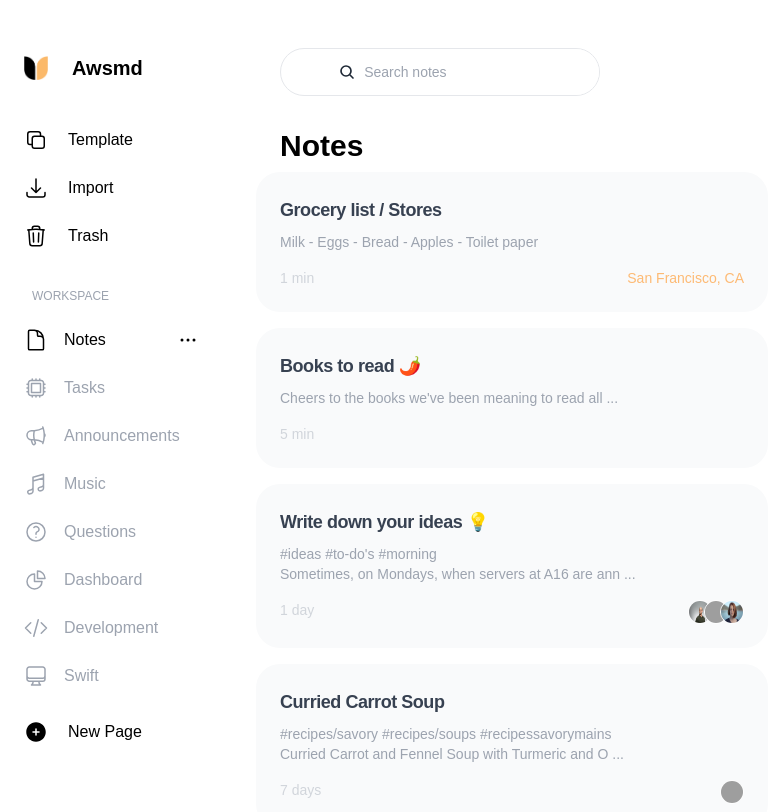
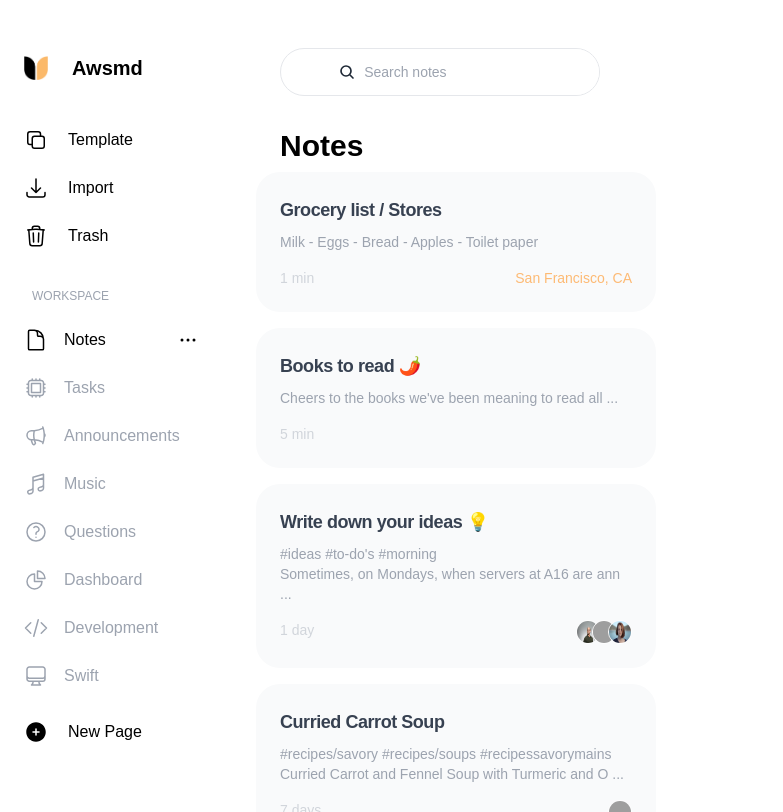
Before and after one commit to HRemonen/wudpecker, a React (Vite) app: page /notes/1 in a window 1280 px wide. Shown: the whole page, without its empty margins (0-783 px from the left). Built offline with nearby package versions, Linux system fonts and the light colour scheme; grey boxes are pictures that could not be loaded.

Commit message:
style: Update stylings a bit

```diff
--- a/src/components/notesws/Note.tsx
+++ b/src/components/notesws/Note.tsx
@@ -23,18 +23,18 @@ const Note = () => {
   if (!selectedNote) return null
 
   return (
-    <div className='w-full'>
+    <div className='w-[30%] xl:w-[60%] flex-grow'>
       <NoteNavbar note={selectedNote} />
       <div
         className={`mx-4 max-h-[80vh] overflow-y-scroll scrollbar-hide ${
-          selectedNote.illustration ? 'mt-8' : 'mt-20'
-        } md:mx-36`}
+          selectedNote.illustration ? 'md:mt-4 xl:mt-12' : 'mt-20'
+        } mx-12 xl:mx-36`}
       >
         {selectedNote.illustration && (
           <img
             src={selectedNote.illustration}
             alt='related illustration'
-            className='scale-75'
+            className='object-scale-down h-[480px] w-[640px] mx-auto'
           />
         )}
         <h1 className='text-4xl font-bold'>
--- a/src/components/notesws/NoteCard.tsx
+++ b/src/components/notesws/NoteCard.tsx
@@ -30,7 +30,7 @@ const NoteCard = ({ note }: { note: NoteFields }) => {
     <div
       role='button'
       tabIndex={0}
-      className={`block max-w-xl w-full p-6 mb-4 rounded-3xl hover:cursor-pointer ${
+      className={`block w-full p-6 mb-4 rounded-3xl hover:cursor-pointer ${
         currentNote === cleanedTitle
           ? 'bg-[#ffb759]'
           : 'bg-gray-50 hover:bg-orange-100'
--- a/src/components/notesws/NoteWorkspace.tsx
+++ b/src/components/notesws/NoteWorkspace.tsx
@@ -4,10 +4,12 @@ import NoteSelector from './NoteSelector'
 
 const NoteWorkspace = () => (
   <section className='mt-2 flex'>
-    <div className='w-[50%]'>
-      <SearchBar placeholder='Search notes' />
-      <h1 className='mt-8 ml-6 text-3xl font-semibold'>Notes</h1>
-      <NoteSelector />
+    <div className='w-[400px]'>
+      <div>
+        <SearchBar placeholder='Search notes' />
+        <h1 className='mt-8 ml-6 text-3xl font-semibold'>Notes</h1>
+        <NoteSelector />
+      </div>
     </div>
 
     <Outlet />
```
